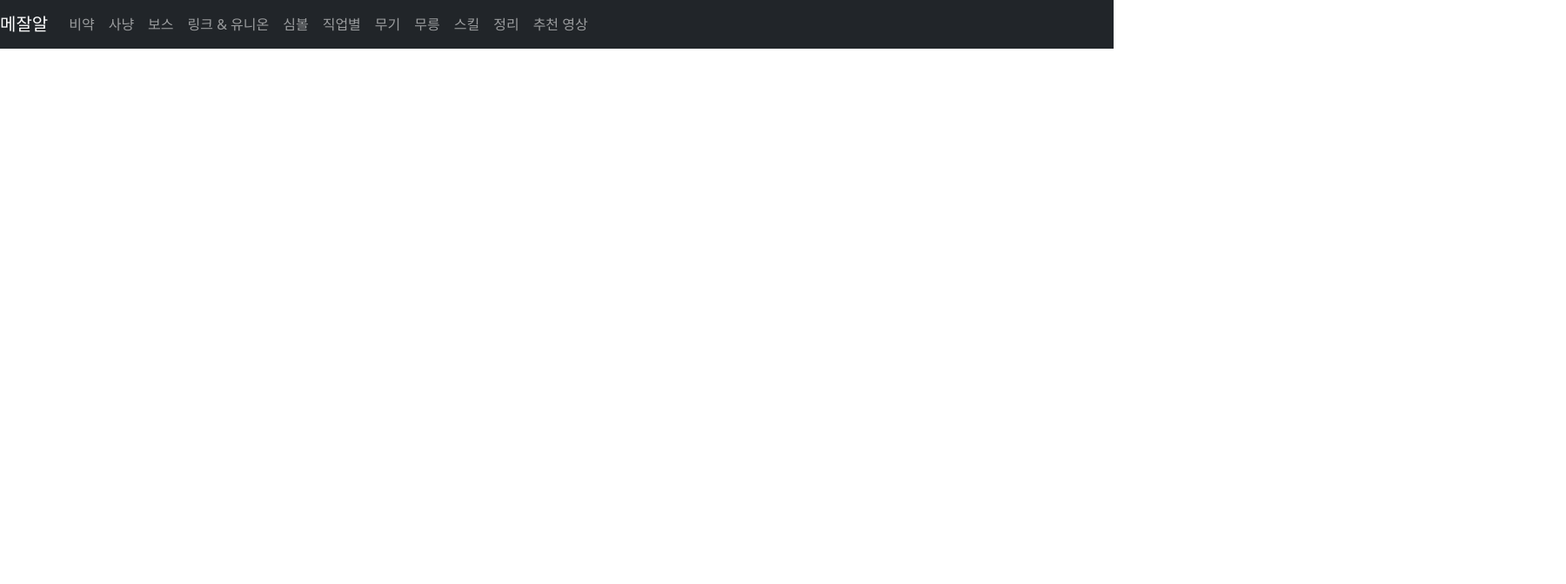
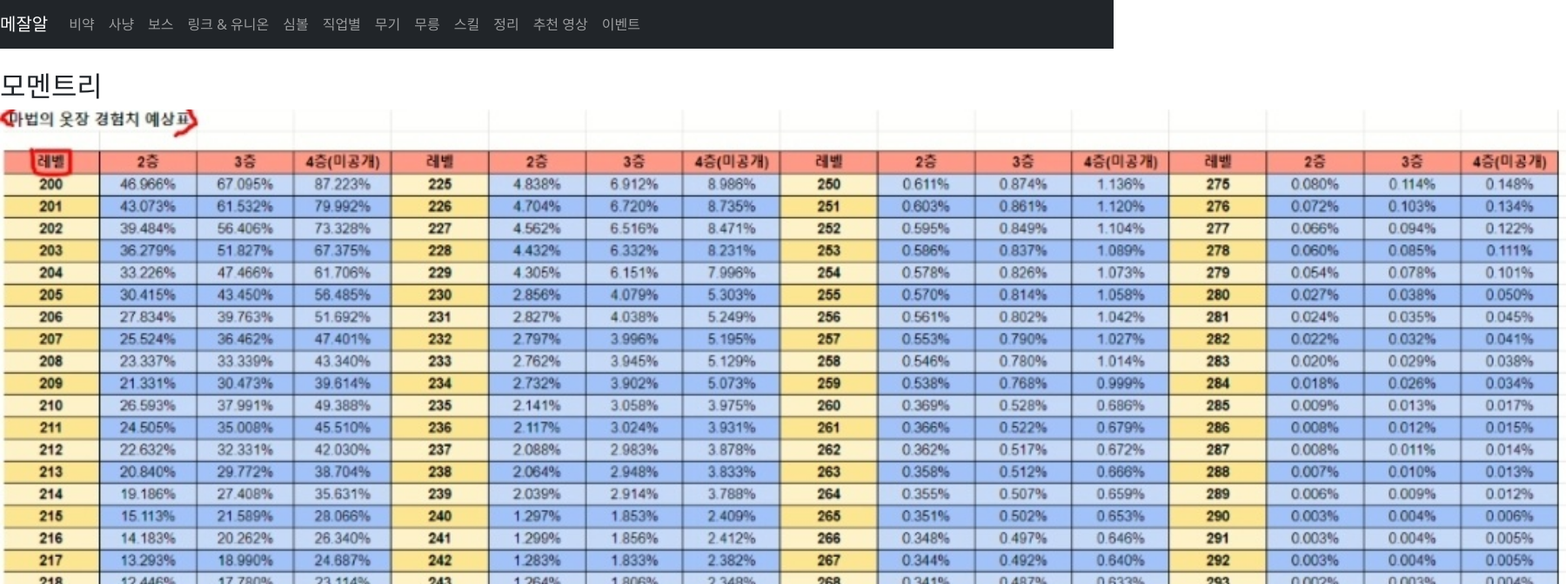
Before and after one commit to lms0806/MapleStroy-info, a React (Create React App) app: page /MapleStroy-info/Event in a window 1280 px wide. Shown: the top 672 px of the page at 87% size, 1800 px wide, since content can reach past the window. Built offline with nearby package versions, Linux system fonts and the light colour scheme; the HTML template or start-up script is replaced by a standard one.

Commit message:
이벤트 모멘트리 옷장 경치

```diff
--- a/src/App.js
+++ b/src/App.js
@@ -14,6 +14,7 @@ import Jobs from "./page/Jobs";
 import Weapon from "./page/Weapon";
 import Murng from "./page/Murng";
 import Skills from "./page/Skills";
+import Event from "./page/Event";
 
 function App() {
   return (
@@ -36,6 +37,7 @@ function App() {
           element={<LinkAndUnion />}
         />
         <Route exact path="/MapleStroy-info/Symbol" element={<Symbol />} />
+        <Route exact path="/MapleStroy-info/Event" element={<Event />} />
       </Routes>
     </div>
   );
--- a/src/components/Header.js
+++ b/src/components/Header.js
@@ -45,6 +45,9 @@ const Header = () => {
             <Link to="/MapleStroy-info/Video" className="nav-link">
               추천 영상
             </Link>
+            <Link to="/MapleStroy-info/Event" className="nav-link">
+              이벤트
+            </Link>
           </Nav>
         </Navbar.Collapse>
       </Navbar>
--- /dev/null
+++ b/src/page/Event.js
@@ -0,0 +1,15 @@
+import React from "react";
+import eventbox from "../img/eventbox.png";
+
+const event = () => {
+  return (
+    <div>
+      <h2>모멘트리</h2>
+      <div className="Card1">
+        <img className="Image" width="1800px" alt="character" src={eventbox} />
+      </div>
+    </div>
+  );
+};
+
+export default event;
```
Also changed, not shown: src/img/eventbox.png (added).
